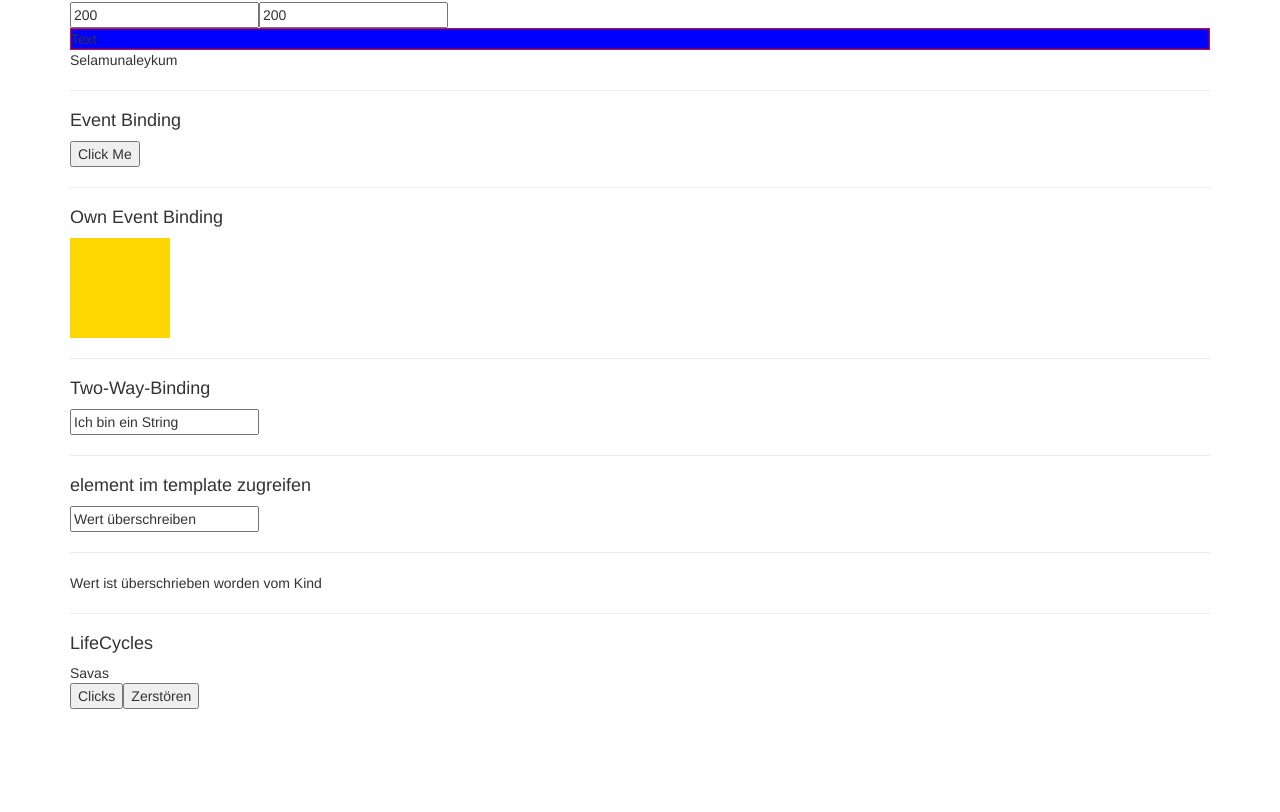
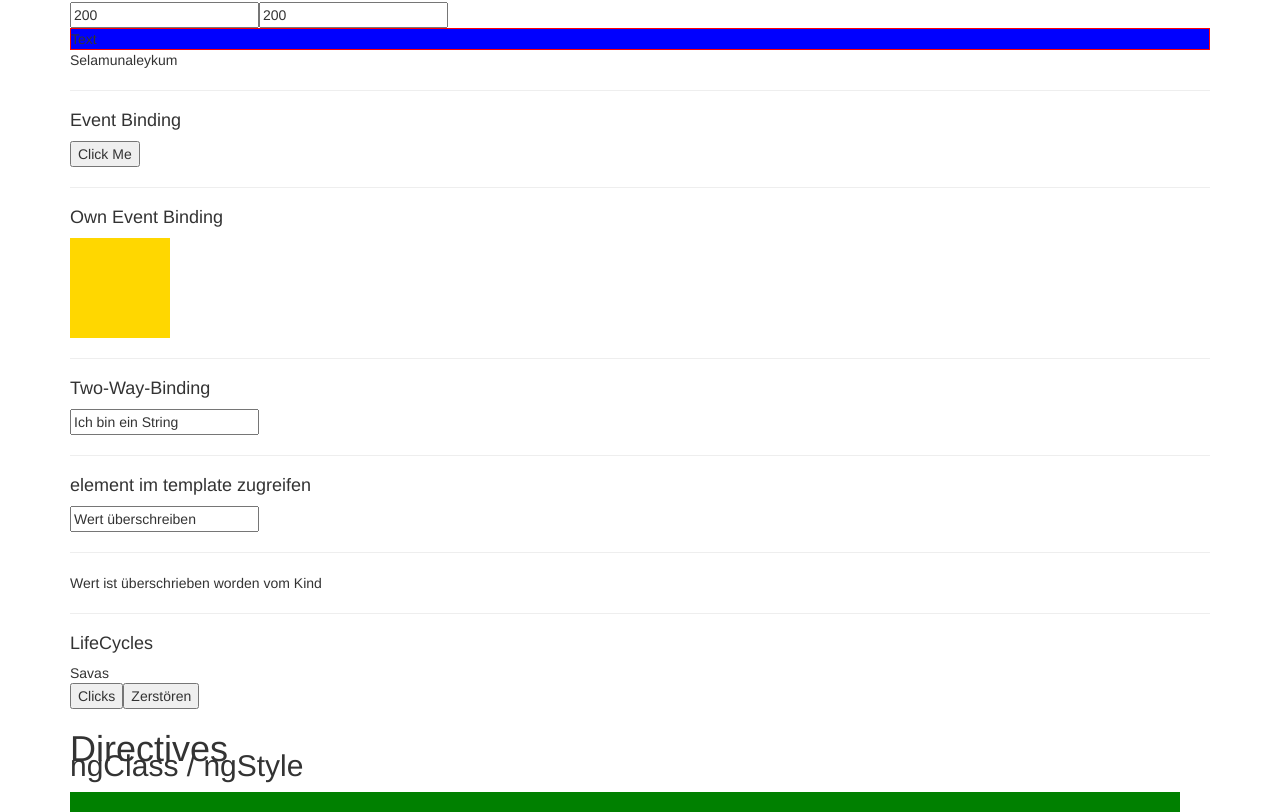
Before and after one commit to savas87/angular_learning, an Angular app: page / in a window 1280 px wide. Shown: the part 362-1174 px from the top of the page. Before the commit the page ends 1071 px from the top, so only its background shows below. Built offline with nearby package versions, Linux system fonts and the light colour scheme.

Commit message:
attribute directive from angular

```diff
--- a/src/app/app.module.ts
+++ b/src/app/app.module.ts
@@ -10,6 +10,7 @@ import { PropertyBindingComponent } from "./databinding/property-binding.compone
 import { EventBindingComponent } from "./databinding/event-binding.component";
 import { UseHTMLelementsComponent } from './use-htmlelements.component';
 import { LifecycleComponent } from './lifecycle/lifecycle.component';
+import { DirectivesComponent } from './directives/directives.component';
 
 @NgModule({
   declarations: [
@@ -20,6 +21,7 @@ import { LifecycleComponent } from './lifecycle/lifecycle.component';
     EventBindingComponent,
     UseHTMLelementsComponent,
     LifecycleComponent,
+    DirectivesComponent,
   ],
   imports: [BrowserModule, AppRoutingModule, FormsModule],
   providers: [],
--- /dev/null
+++ b/src/app/directives/directives.component.html
@@ -0,0 +1,9 @@
+<div class="container">
+  <div class="row">
+    <h1>Directives</h1>
+  </div>
+  <div class="row">
+    <h2>ngClass / ngStyle</h2>
+    <div [ngStyle]="{ 'background-color': color }"></div>
+  </div>
+</div>
--- /dev/null
+++ b/src/app/directives/directives.component.sass
@@ -0,0 +1,3 @@
+div
+    width: 100%
+    height: 20px
--- /dev/null
+++ b/src/app/directives/directives.component.ts
@@ -0,0 +1,17 @@
+import { Component, OnInit } from "@angular/core";
+
+@Component({
+  selector: "app-directives",
+  templateUrl: "./directives.component.html",
+  styleUrls: ["./directives.component.sass"],
+})
+export class DirectivesComponent implements OnInit {
+  color = "red";
+  constructor() {
+    setTimeout(() => {
+      this.color = "green";
+    }, 3000);
+  }
+
+  ngOnInit(): void {}
+}
--- a/src/app/other/other.component.html
+++ b/src/app/other/other.component.html
@@ -2,3 +2,4 @@
 <hr />
 <ng-content></ng-content>
 <app-databinding></app-databinding>
+<app-directives></app-directives>
```
Also changed, not shown: 1 other file (tests, documents, lock files or other folders).
